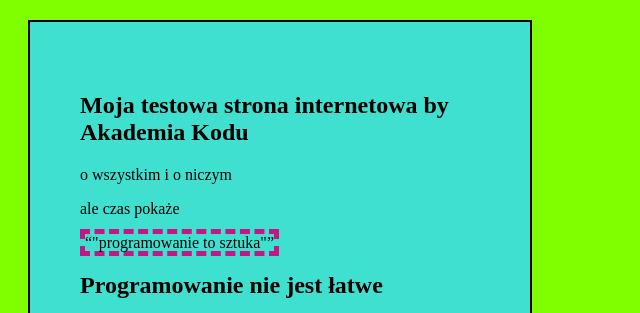
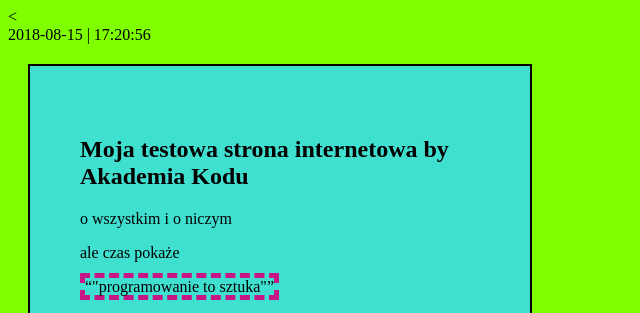
Before and after one commit to danplo1/CourseHTML, a plain HTML site: page src/html.html in a window 1280 px wide. Shown: the top 313 px of the page, without its empty margins (0-640 px from the left). Drawn offline with Linux system fonts and the light colour scheme.

Commit message:
add getDate function

```diff
--- a/src/html.html
+++ b/src/html.html
@@ -4,8 +4,31 @@
     <meta charset="UTF-8">
     <title>Nasza strona internetowa by Akademia Kodu</title>
     <link rel="stylesheet" href="style.css">
+    <script type="text/javascript">
+            function countingDown()
+            {
+                var date = new Date();
+
+                var day = date.getDate();
+                var month = date.getMonth()+1;
+                if(month<10) month="0"+month;
+                var year = date.getFullYear();
+
+                var hour = date.getHours();
+                if(hour<10) hour="0"+hour;
+                var minute = date.getMinutes();
+                if(minute<10) minute="0"+minute;
+                var sec = date.getSeconds();
+                if(sec<10) sec="0"+sec;
+                document.getElementById("clock").innerHTML= year+"-"+month+"-"+day+" | "+hour+":"
+                    +minute+":"+sec;
+                setTimeout("countingDown()",1000);
+            }
+
+        </script>
 </head>
-<body>
+<<body onload="countingDown();">
+<div id="clock"></div>
 <article>
     <header>
         <h1> Moja testowa strona internetowa by Akademia Kodu</h1>
```
